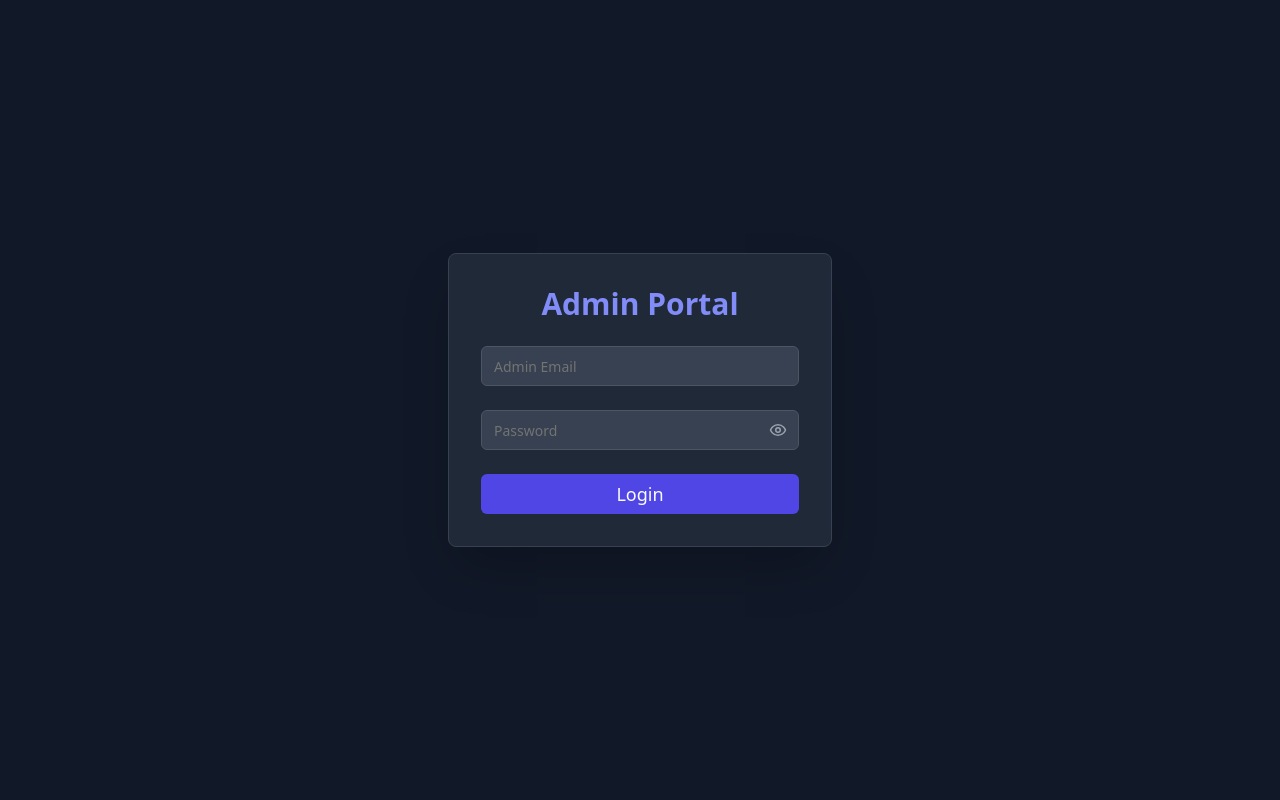
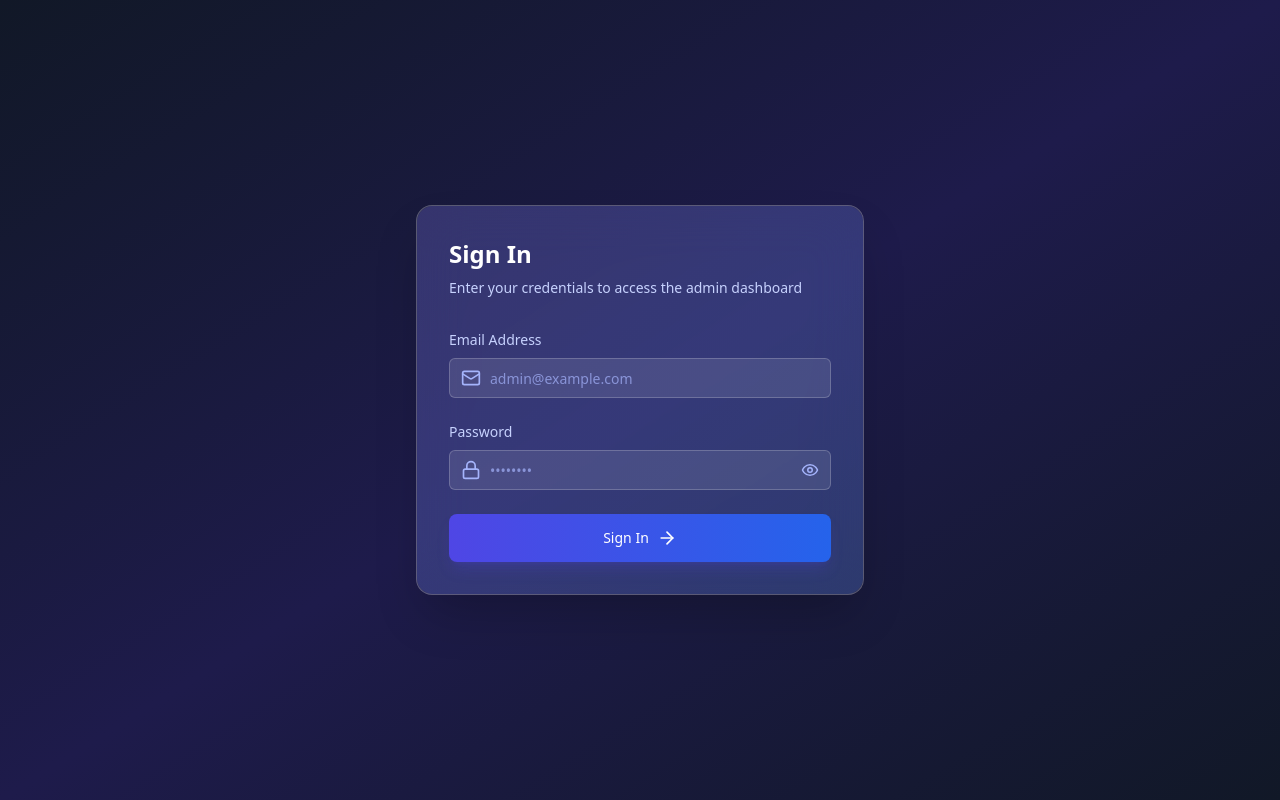
Before and after one commit to kellatirupathi/AiResumeBuilder, a React (Vite) app in the folder Frontend/: page /admin/login in a window 1280 px wide. Built offline with nearby package versions, Linux system fonts and the light colour scheme; no server answers.

Commit message:
Update AdminLoginPage.jsx

```diff
--- a/Frontend/src/pages/auth/admin/AdminLoginPage.jsx
+++ b/Frontend/src/pages/auth/admin/AdminLoginPage.jsx
@@ -4,7 +4,7 @@ import { Input } from '@/components/ui/input';
 import { toast } from 'sonner';
 import { useNavigate } from 'react-router-dom';
 import { loginAdmin } from '@/Services/adminApi';
-import { Eye, EyeOff, LoaderCircle } from 'lucide-react';
+import { Eye, EyeOff, LoaderCircle, Lock, Mail, ArrowRight } from 'lucide-react';
 
 function AdminLoginPage() {
   const [email, setEmail] = useState('');
@@ -18,7 +18,9 @@ function AdminLoginPage() {
     setLoading(true);
     try {
       await loginAdmin({ email, password });
-      toast.success('Admin login successful!');
+      toast.success('Admin login successful!', {
+        description: 'Redirecting to dashboard...'
+      });
       navigate('/admin/dashboard');
     } catch (error) {
       toast.error('Login Failed', { description: error.message });
@@ -28,39 +30,85 @@ function AdminLoginPage() {
   };
 
   return (
-    <div className="flex items-center justify-center min-h-screen bg-gray-900 text-white">
-      <div className="p-8 bg-gray-800 border border-gray-700 rounded-lg shadow-2xl w-full max-w-sm">
-        <h2 className="text-3xl font-bold text-center mb-6 text-indigo-400">Admin Portal</h2>
+    <div className="min-h-screen bg-gradient-to-br from-gray-900 via-indigo-950 to-gray-900 flex flex-col items-center justify-center px-4 py-12 relative overflow-hidden">
+      {/* Login card */}
+      <div className="w-full max-w-md">
+        <div className="relative backdrop-blur-xl bg-white/10 border border-white/20 rounded-2xl shadow-2xl p-8">
+          <div className="absolute inset-0 bg-gradient-to-br from-indigo-600/20 to-blue-600/20 rounded-2xl -z-10"></div>
+
+          {/* Form header */}
+          <div className="mb-8">
+            <h2 className="text-2xl font-semibold text-white mb-2">Sign In</h2>
+            <p className="text-indigo-200 text-sm">Enter your credentials to access the admin dashboard</p>
+          </div>
+
           <form onSubmit={handleLogin} className="space-y-6">
+            {/* Email input */}
+            <div className="space-y-2">
+              <label htmlFor="email" className="block text-sm font-medium text-indigo-200">
+                Email Address
+              </label>
+              <div className="relative">
+                <div className="absolute inset-y-0 left-0 pl-3 flex items-center pointer-events-none">
+                  <Mail className="h-5 w-5 text-indigo-300" />
+                </div>
                 <Input
+                  id="email"
                   type="email"
-            placeholder="Admin Email"
+                  placeholder="admin@example.com"
                   value={email}
                   onChange={(e) => setEmail(e.target.value)}
                   required
-            className="bg-gray-700 border-gray-600 text-white"
+                  className="pl-10 bg-white/10 border-white/20 text-white placeholder:text-indigo-300/70 focus:border-indigo-400 focus:ring focus:ring-indigo-400/20"
                 />
+              </div>
+            </div>
+
+            {/* Password input */}
+            <div className="space-y-2">
+              <label htmlFor="password" className="block text-sm font-medium text-indigo-200">
+                Password
+              </label>
               <div className="relative">
+                <div className="absolute inset-y-0 left-0 pl-3 flex items-center pointer-events-none">
+                  <Lock className="h-5 w-5 text-indigo-300" />
+                </div>
                 <Input
+                  id="password"
                   type={showPassword ? 'text' : 'password'}
-              placeholder="Password"
+                  placeholder="••••••••"
                   value={password}
                   onChange={(e) => setPassword(e.target.value)}
                   required
-              className="bg-gray-700 border-gray-600 text-white"
+                  className="pl-10 bg-white/10 border-white/20 text-white placeholder:text-indigo-300/70 focus:border-indigo-400 focus:ring focus:ring-indigo-400/20"
                 />
                 <button
                   type="button"
-              className="absolute inset-y-0 right-0 px-3 flex items-center text-gray-400 hover:text-indigo-400"
+                  className="absolute inset-y-0 right-0 pr-3 flex items-center text-indigo-300 hover:text-white transition-colors"
                   onClick={() => setShowPassword(!showPassword)}
                 >
                   {showPassword ? <EyeOff size={18} /> : <Eye size={18} />}
                 </button>
               </div>
-          <Button type="submit" className="w-full bg-indigo-600 hover:bg-indigo-700 text-lg py-3" disabled={loading}>
-            {loading ? <LoaderCircle className="animate-spin" /> : "Login"}
+            </div>
+
+            {/* Submit button */}
+            <Button
+              type="submit"
+              className="w-full h-12 bg-gradient-to-r from-indigo-600 to-blue-600 hover:from-indigo-700 hover:to-blue-700 text-white font-medium rounded-lg transition-all duration-200 flex items-center justify-center space-x-2 shadow-lg shadow-indigo-600/20"
+              disabled={loading}
+            >
+              {loading ? (
+                <LoaderCircle className="animate-spin h-5 w-5" />
+              ) : (
+                <>
+                  <span>Sign In</span>
+                  <ArrowRight className="h-5 w-5" />
+                </>
+              )}
             </Button>
           </form>
+        </div>
       </div>
     </div>
   );
```
Lines whose indentation alone changed are shown as unchanged.
